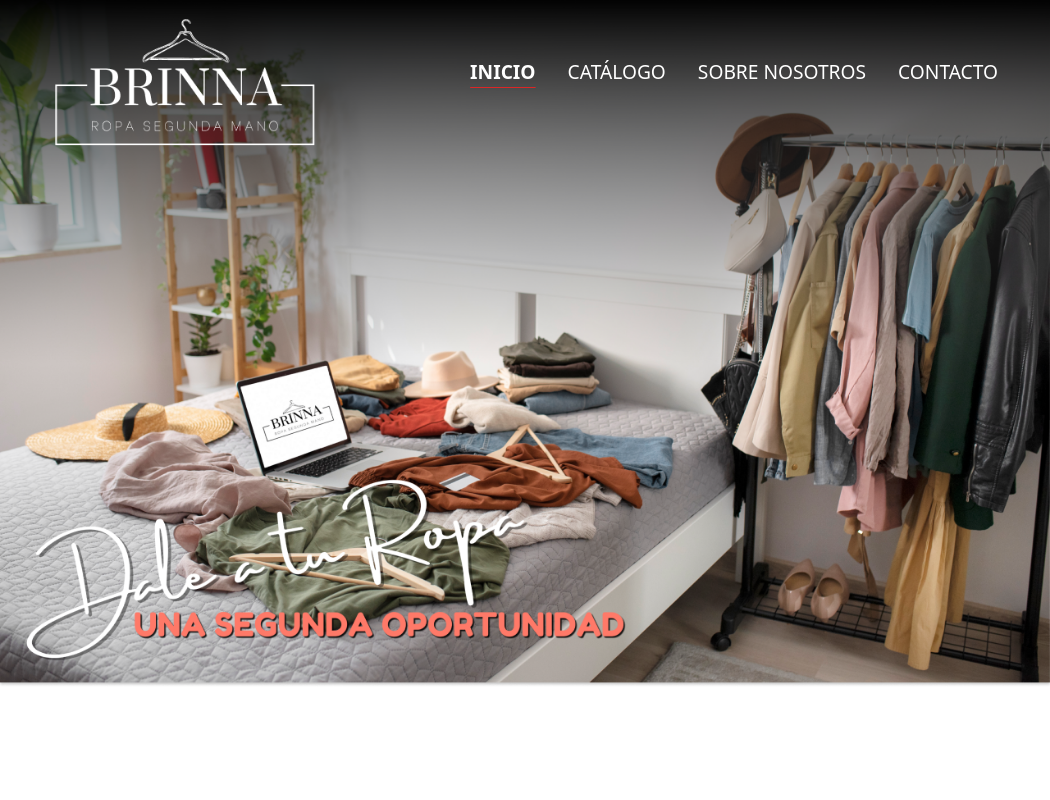
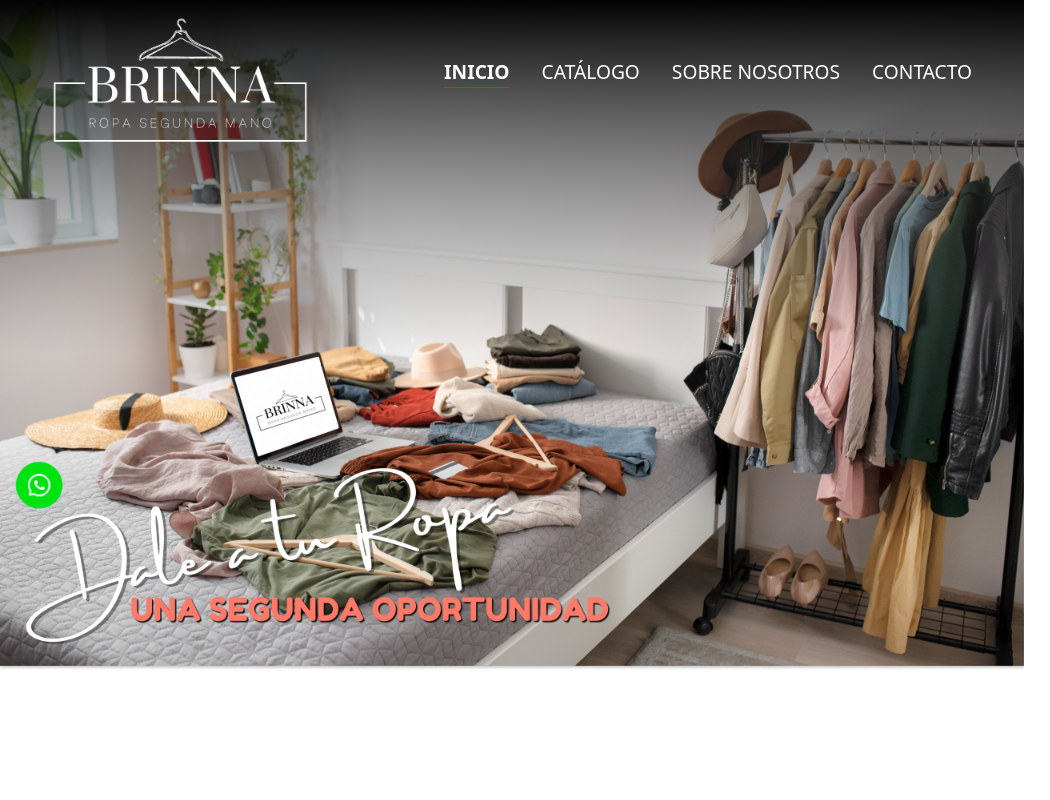
Before and after one commit to CeciliaBPerdomo/Brinna, a Next.js app: page / in a window 1024 px wide. Shown: the top 800 px of the page, 1050 px wide, since content can reach past the window. Built offline with nearby package versions, Linux system fonts and the light colour scheme.

Commit message:
Logo paseador

```diff
--- a/src/app/globals.css
+++ b/src/app/globals.css
@@ -11,7 +11,7 @@
 
 .logoWhatsapp {
   float: right;
-  margin-top: 780px;
+  margin-top: 1100px;
 }
 
 .menuInicio {
@@ -27,6 +27,13 @@
   }
 
   .logoWhatsapp {
+    margin-top: 220px;
+    width: 80px;
+    float: left;
+  }
+
+  .menuInicio {
+    font-size: medium;
     margin-top: 50px;
   }
 }
@@ -35,8 +42,13 @@
 @media (min-width: 640px) and (max-width: 1024px) {
   .bannerHome {
     height: 1350px;
-    width: 1050px;
+    width: 100%;
+  }
 
+  .logoWhatsapp {
+    float: left;
+    margin-top: 350px;
+    width: 80px;
   }
 }
 
@@ -44,6 +56,6 @@
 @media (min-width: 1024px) {
   .bannerHome {
     height: 1350px;
-    width: 1050px;
+    width: 100%;
   }
 }
```
